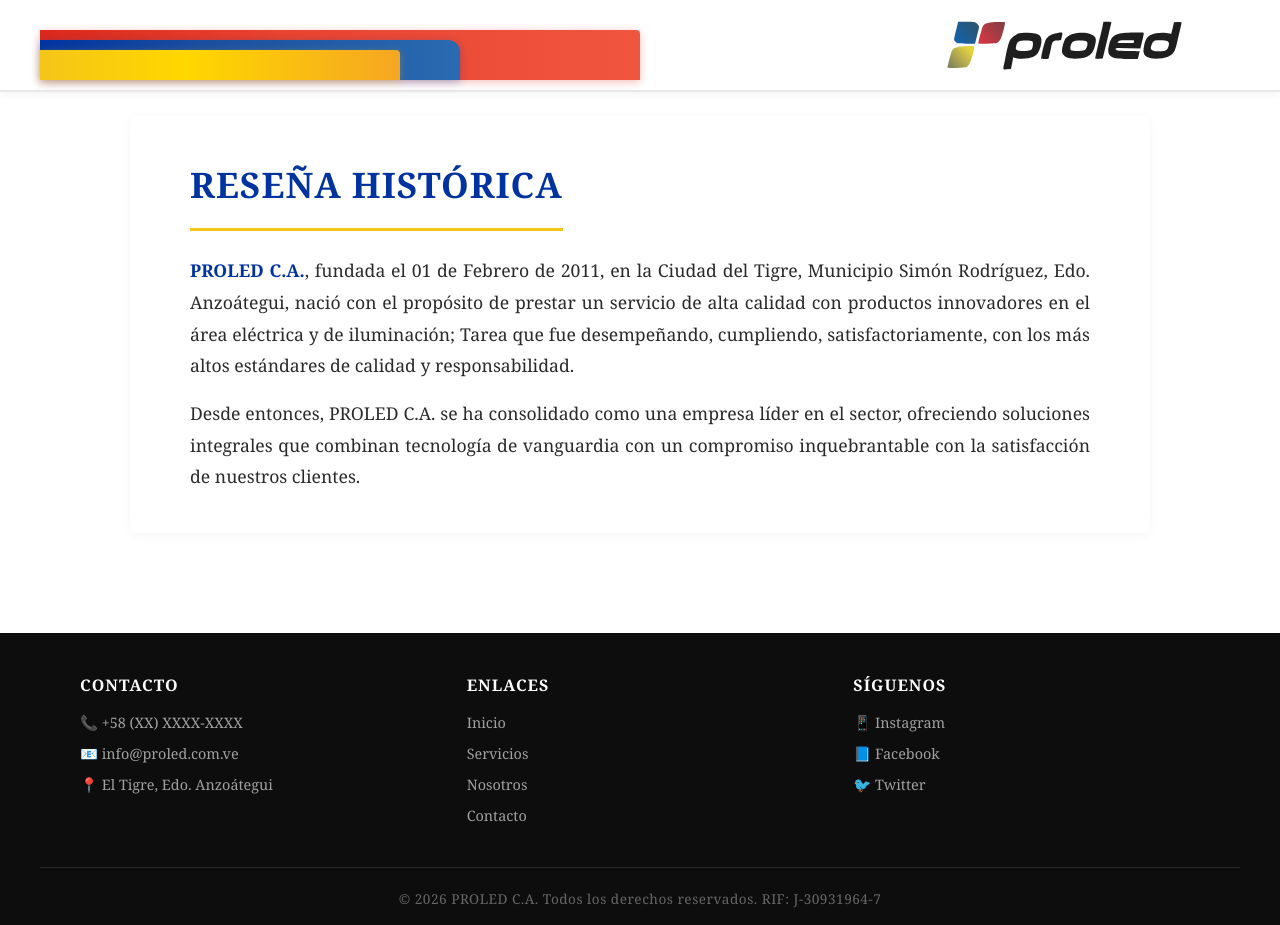
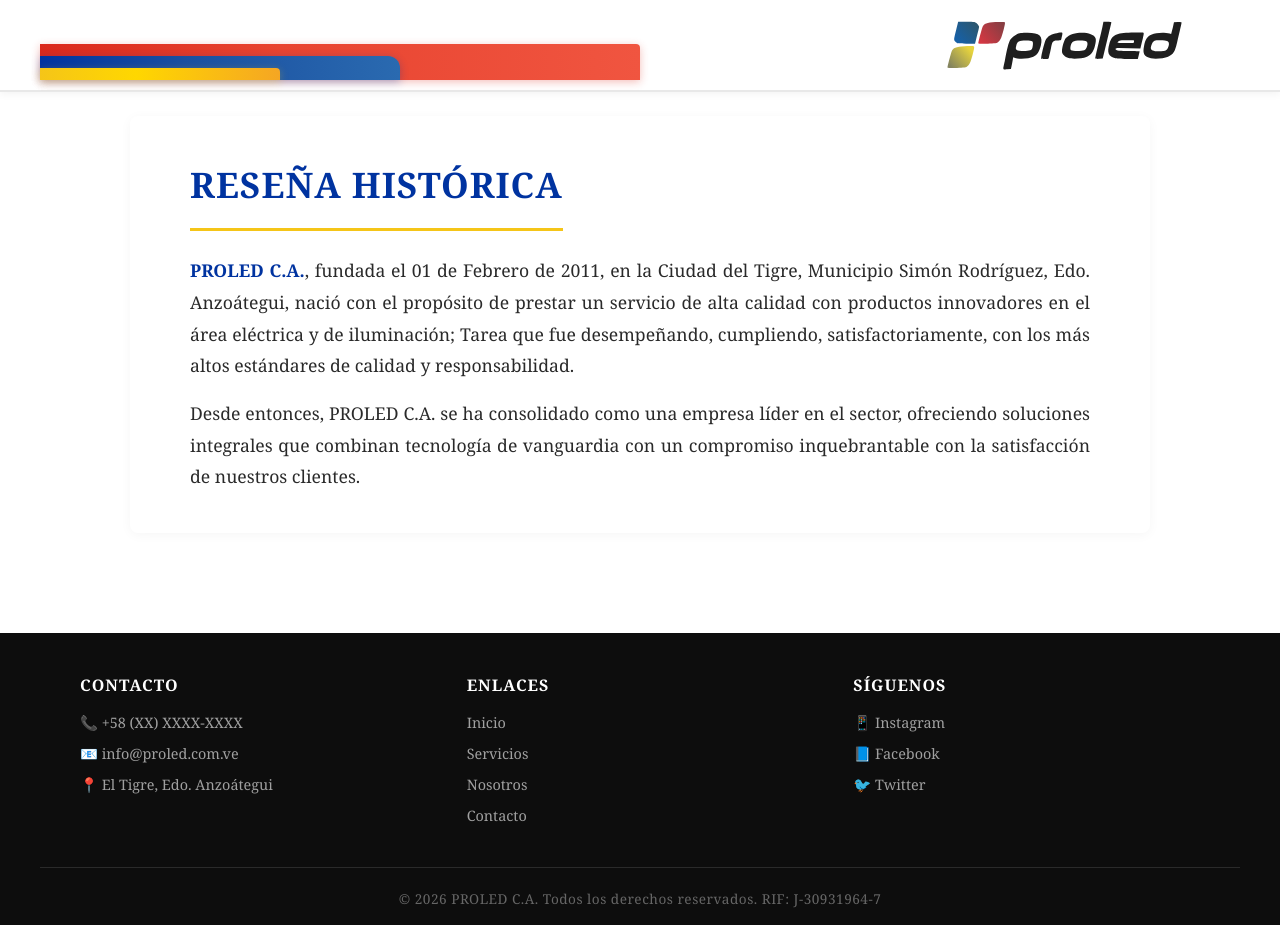
Before and after one commit to ing-nestorgomez/belorp, a Jekyll site: the page built from index.html, in a window 1280 px wide and 925 px high. Built offline with Jekyll 4.4.1, drawn with Linux system fonts in a browser that asks for light colours.

Commit message:
Adjust heights and widths of stripe elements

```diff
--- a/assets/css/styles.css
+++ b/assets/css/styles.css
@@ -71,7 +71,7 @@
 /* --- FRANJA ROJA (Fondo, más grande) --- */
 .stripe-red {
   width: 50%;
-  height: 50px;
+  height: 90%;
   background: linear-gradient(90deg, #da291c 0%, #e84430 40%, #f05540 100%);
   border-radius: 0 4px 0 0;
   z-index: 1;
@@ -82,8 +82,8 @@
 
 /* --- FRANJA AZUL (Medio) --- */
 .stripe-blue {
-  width: 35%;
-  height: 40px;
+  width: 30%;
+  height: 60%;
   background: linear-gradient(90deg, #0033a0 0%, #1a4fa0 40%, #2a6ab0 100%);
   border-radius: 0 12px 0 0;
   z-index: 2;
@@ -94,8 +94,8 @@
 
 /* --- FRANJA AMARILLA (Arriba, más pequeña) --- */
 .stripe-yellow {
-  width: 30%;
-  height: 30px;
+  width: 20%;
+  height: 30%;
   background: linear-gradient(90deg, #f5c518 0%, #ffd700 40%, #f5a623 100%);
   border-radius: 0 4px 0 0;
   z-index: 3;
@@ -359,19 +359,4 @@
   .stripes-container {
     height: 30px;
   }
-
-  .stripe-red {
-    height: 28px;
-    width: 60%;
-  }
-
-  .stripe-blue {
-    height: 20px;
-    width: 45%;
-  }
-
-  .stripe-yellow {
-    height: 12px;
-    width: 30%;
-  }
 }
```
